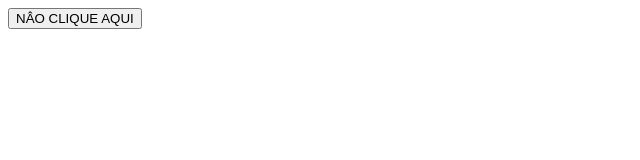
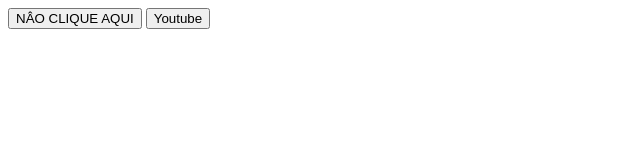
Before and after one commit to SIDINEIPAULA/Renan, a plain HTML site: page index.html in a window 1280 px wide. Shown: the whole page, without its empty margins (0-640 px from the left). Drawn offline with Linux system fonts and the light colour scheme.

Commit message:
Novo Botão

```diff
--- a/index.html
+++ b/index.html
@@ -8,5 +8,6 @@
 <body>
     <button id = "btnClique" >NÂO CLIQUE AQUI</button>
     <script type="text/javascript" src = "script.js"></script>
+    <button href = "https://youtube.com">Youtube</button>
 </body>
 </html>
```
